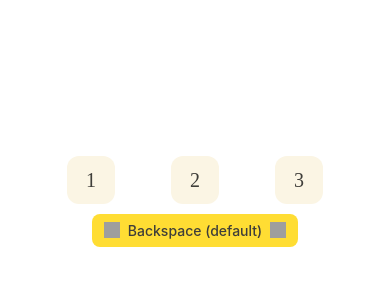
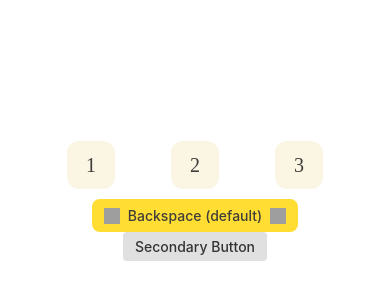
Before and after one commit to yeroar/block-pilot, a React Native app: screen / in a window 390 px wide. Shown: the part 226-526 px from the top of the page. Built offline with nearby package versions, Linux system fonts and the light colour scheme; grey boxes are pictures that could not be loaded.

Commit message:
secondary button added

```diff
--- a/App.js
+++ b/App.js
@@ -5,6 +5,8 @@ import CustomKeyButton from "./cc-components/KeyboardButton/KeyboardButton";
 import ActionTile from "./cc-components/ActionTile/ActionTile";
 import MinimalIcon from "./components/content/MinimalIcon";
 import { IconBackspace } from "./generated-tokens/tokens";
+import React from "react";
+import { TouchableOpacity, Text } from "react-native";
 
 export default function App() {
   const [buttonState, setButtonState] = useState("default"); // State for ActionTile
@@ -53,6 +55,9 @@ export default function App() {
           toggleState();
         }}
       />
+      <TouchableOpacity style={styles.secondaryButton}>
+        <Text style={styles.secondaryButtonText}>Secondary Button</Text>
+      </TouchableOpacity>
     </View>
   );
 }
@@ -70,4 +75,16 @@ const styles = StyleSheet.create({
     width: "80%",
     marginVertical: 10,
   },
+  secondaryButton: {
+    backgroundColor: "#e0e0e0",
+    paddingHorizontal: 12,
+    paddingVertical: 6,
+    borderRadius: 4,
+  },
+  secondaryButtonText: {
+    fontSize: 14,
+    fontWeight: "500",
+    textAlign: "center",
+    color: "#333",
+  },
 });
```
Also changed, not shown: cc-components/Button/FWButton.figma.tsx (+25 -14 lines), cc-components/Button/FWButton.tsx (+10 -1 lines).
